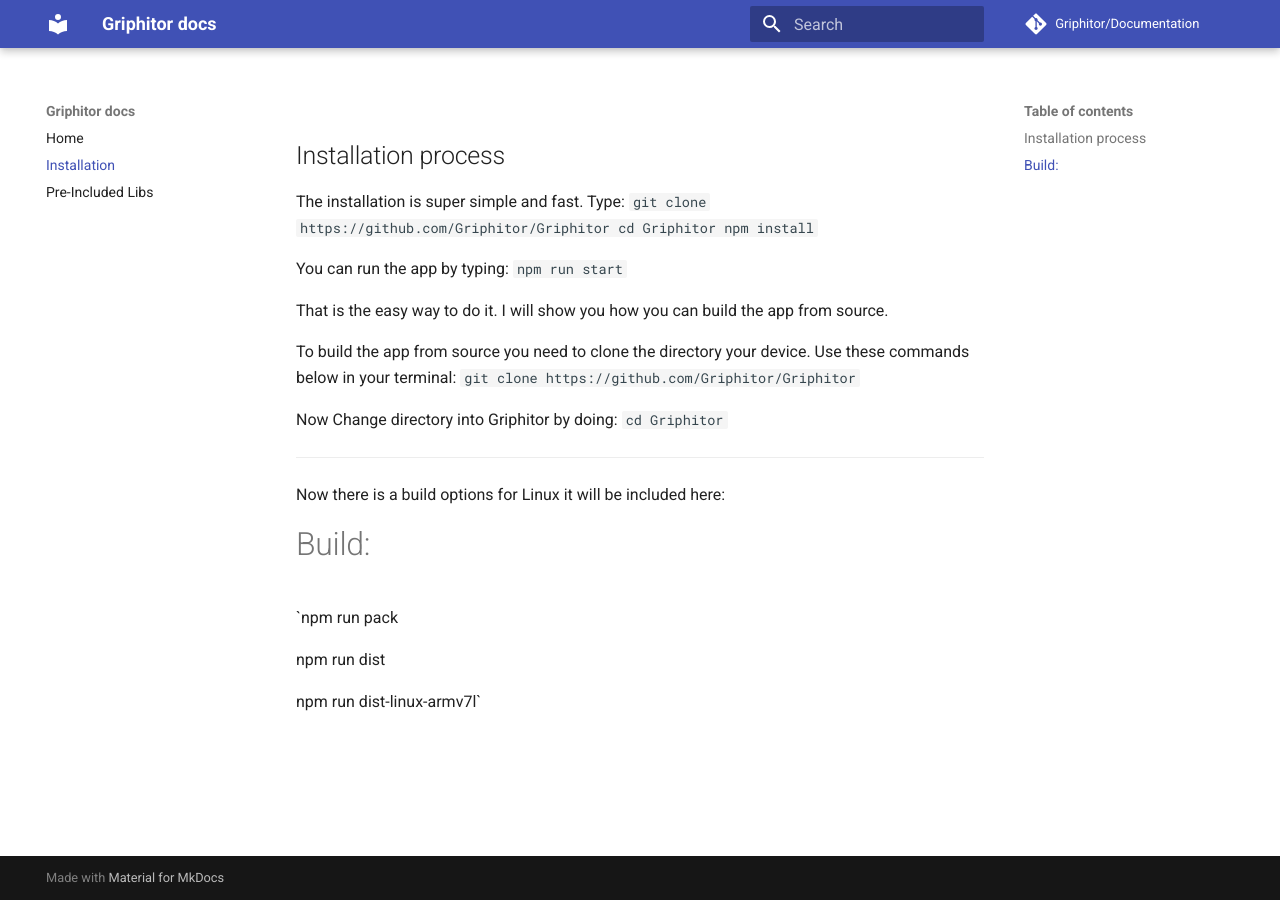
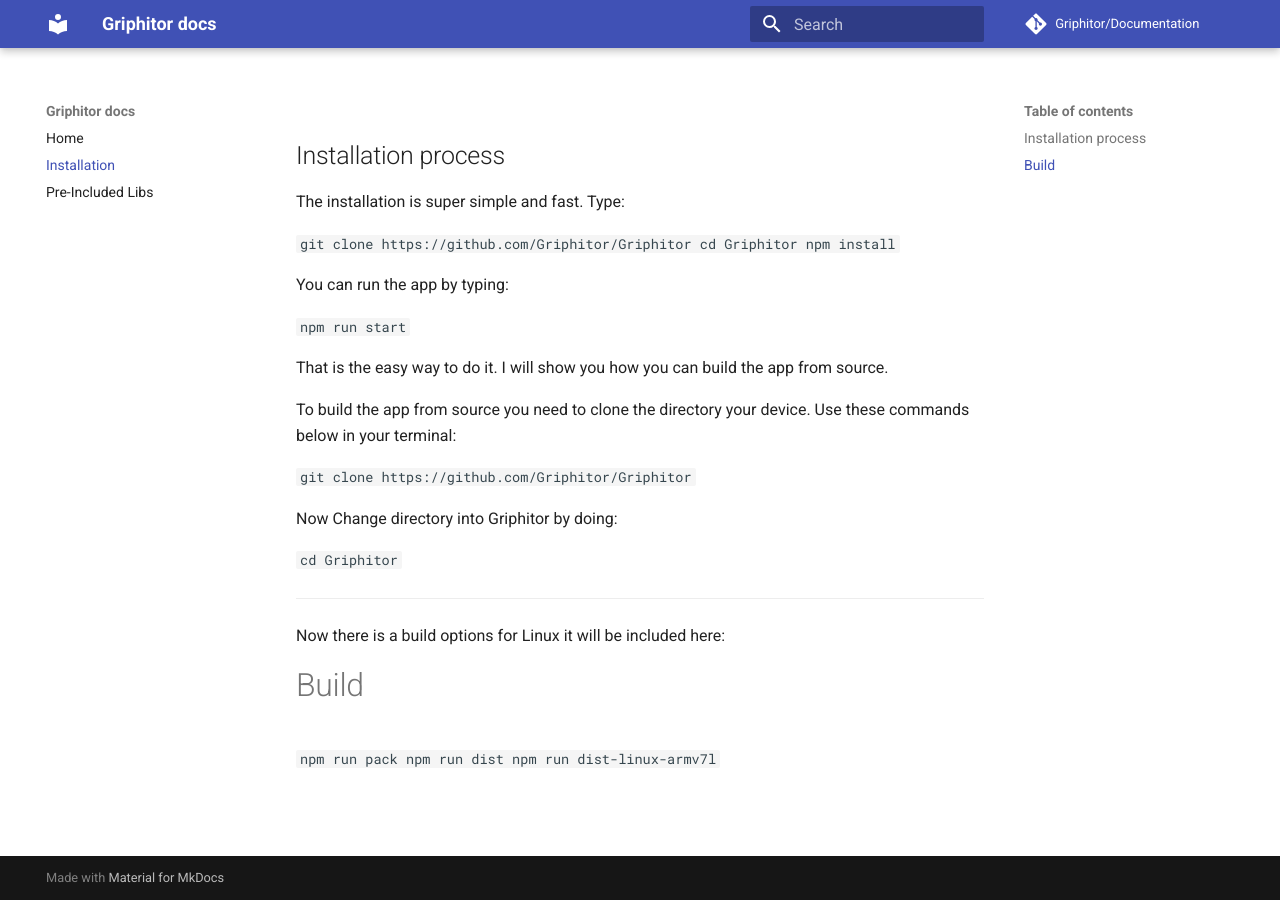
Before and after one commit to Griphitor/Docs, an MkDocs documentation site: the page built from docs/install.md, in a window 1280 px wide. Built offline with MkDocs 1.6.1 and Material for MkDocs 9.7.7, drawn with Linux system fonts in a browser that asks for light colours; comment, search, counter and statistics services are not loaded.

```diff
--- a/docs/install.md
+++ b/docs/install.md
@@ -1,28 +1,29 @@
 ## Installation process
 
 The installation is super simple and fast. Type:
+
 `git clone https://github.com/Griphitor/Griphitor
 cd Griphitor
 npm install`
 
 You can run the app by typing:
+
 `npm run start`
 
 That is the easy way to do it. I will show you how you can build the app from source.
 
 To build the app from source you need to clone the directory your device. Use these commands below in your terminal:
+
 `git clone https://github.com/Griphitor/Griphitor`
 
 Now Change directory into Griphitor by doing:
+
 `cd Griphitor`
 
 -----
 Now there is a build options for Linux it will be included here:
 
-# Build:
-
+# Build
 `npm run pack
-
 npm run dist
-
 npm run dist-linux-armv7l`
```
